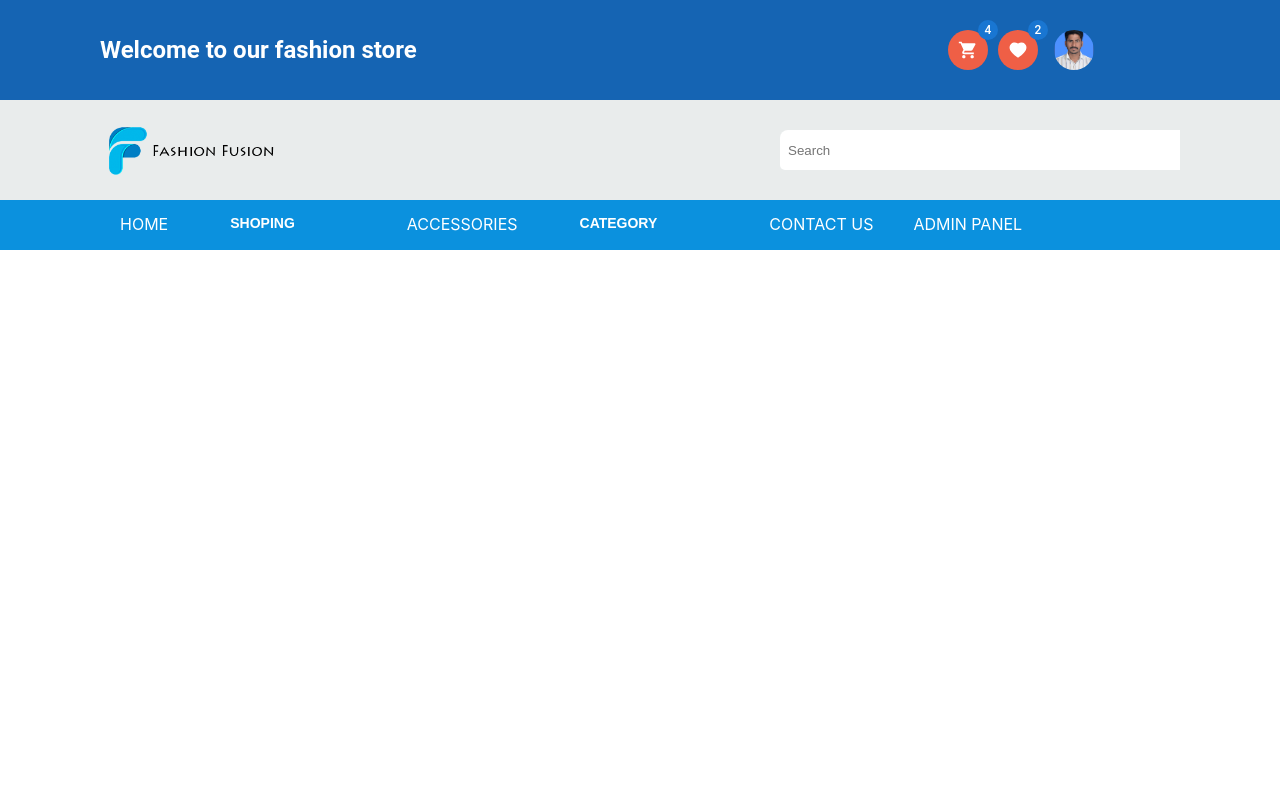
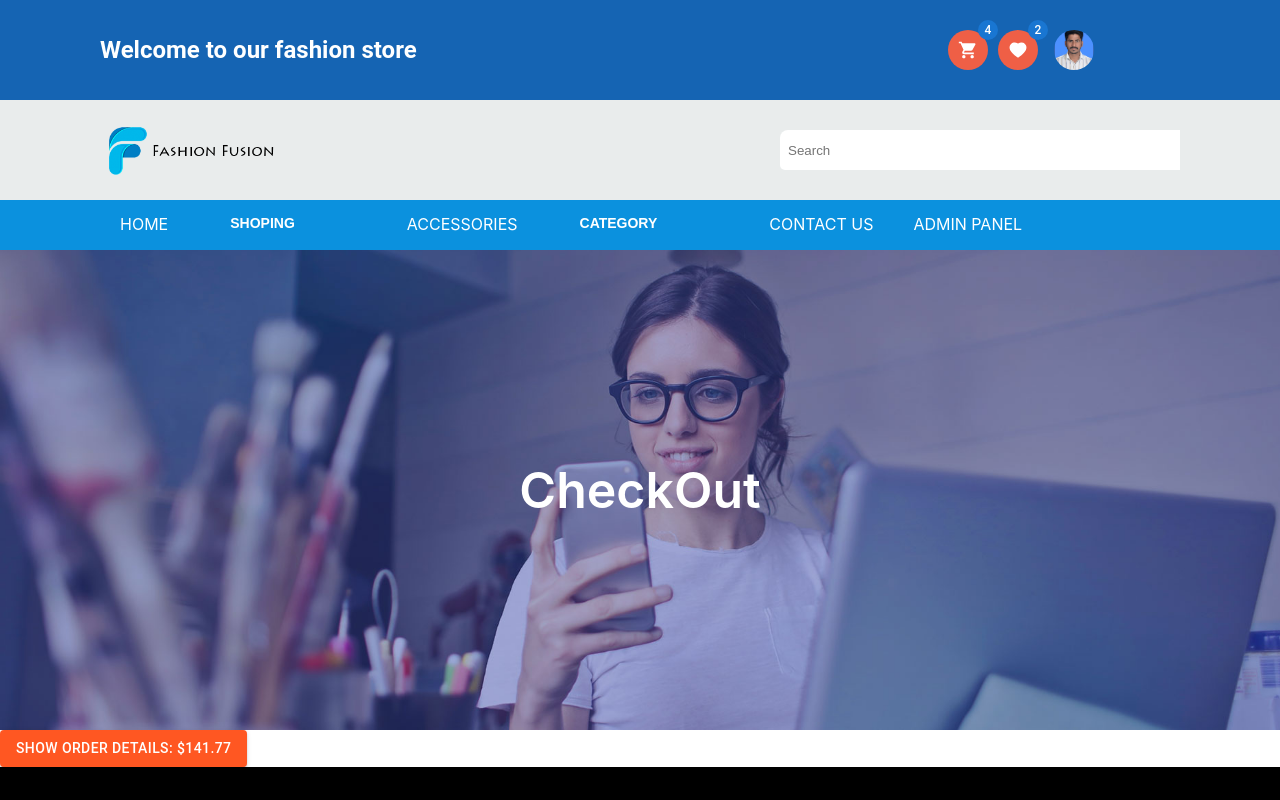
Before and after one commit to RavinderNyalakanti/fashion-fusion-app, a React (Create React App) app: page /checkout in a window 1280 px wide. Shown: the top 800 px of the page. Built offline with nearby package versions, Linux system fonts and the light colour scheme.

Commit message:
new checkouts

```diff
--- a/src/App.js
+++ b/src/App.js
@@ -8,6 +8,7 @@ import Category from './components/Category'
 import Accessories from './components/Accessories';
 import AdminPanel from './components/AdminPanel';
 import ContactUs from './components/ContactUs';
+import CheckOut from './components/Shop/CheckOut';
 // import  Login  from './components/Login'
 
 function App() {
@@ -23,6 +24,7 @@ function App() {
         <Route path='/accessories' element={<Accessories/>}/>
         <Route path='/admin-panel' element={<AdminPanel/>}/>
         <Route path='/contact' element={<ContactUs/>}/>
+        <Route path='/checkout' element={<CheckOut/>}/>
       </Routes>
       </BrowserRouter>
     </div>
--- a/src/components/Navbar/index.js
+++ b/src/components/Navbar/index.js
@@ -288,7 +288,10 @@ function Navbar() {
                     CART
                   </StyledMenuItem>
                   <StyledMenuItem onClick={createHandleMenuClick('checkout')}>
-                    CHEKOUT
+                   <Link to='/checkout'>
+                   CHEKOUT
+                   </Link>
+
                   </StyledMenuItem>
                   <StyledMenuItem onClick={createHandleMenuClick('payment')}>
                     PAYMENT
--- /dev/null
+++ b/src/components/Shop/CheckOut/index.css
@@ -0,0 +1,22 @@
+.checkout-main-container{
+    width: 100%;overflow:none;
+}
+.checkout-image-container{
+    width: 100%;
+    height:480px;
+    background-image: url('../../../assets/images/collections/contact-us-image.jpg');
+    background-size: cover;
+    display: flex;
+    flex-direction: column;
+    align-items: center;
+    justify-content: center;
+
+}
+.checkout-image-container h1{
+    color: #fff;
+    font-weight: 640;
+    font-size: 50px;
+}
+.checkout-main-container .sing-in--main-container{
+    width: 90%;
+}
--- /dev/null
+++ b/src/components/Shop/CheckOut/index.js
@@ -0,0 +1,21 @@
+/* eslint-disable react/jsx-no-undef */
+import React from 'react';
+import Footer from '../../Footer';
+import Button from '@mui/material/Button';
+
+import './index.css'
+const CheckOut = () => {
+    return (
+        <div className='checkout-main-container'>
+             <div className='checkout-image-container'>
+                   <h1>CheckOut</h1>
+             </div>
+             <div className='sing-in--main-container'>
+             <Button style={{color:'#fff',backgroundColor:'#ff5722',display:'flex',alignSelf:'flex-end'  ,textAlign:'end'}} variant="contained">Show Order Details: $141.77</Button>
+             </div>
+           <Footer/>
+        </div>
+    );
+};
+
+export default CheckOut;
```
